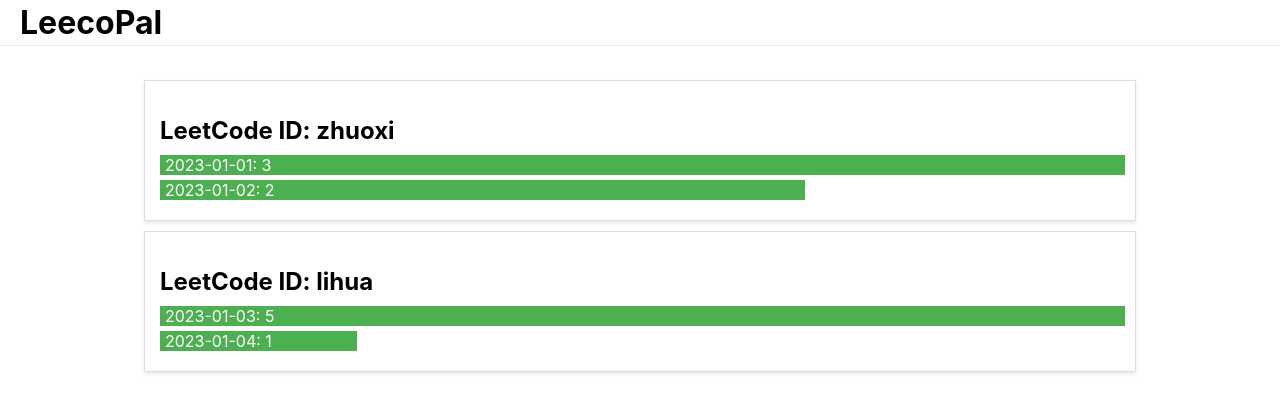
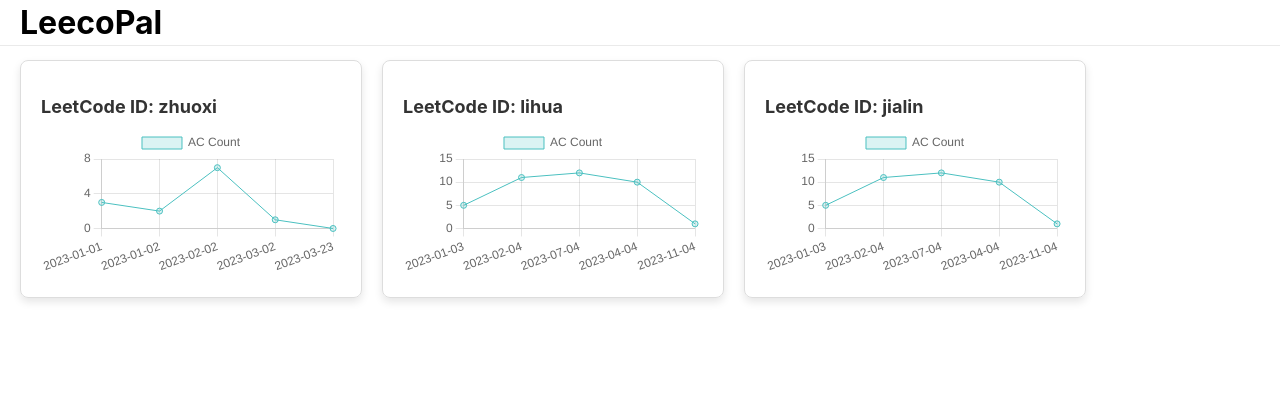
Before and after one commit to kyralu/leecopal, a React (Create React App) app: page /datadisplay in a window 1280 px wide. Shown: the top 412 px of the page. Built offline with nearby package versions, Linux system fonts and the light colour scheme; no server answers.

Commit message:
update the style of the group data display

```diff
--- a/package.json
+++ b/package.json
@@ -11,6 +11,7 @@
         "@testing-library/user-event": "^13.5.0",
         "axios": "^1.6.2",
         "bcrypt": "^5.1.1",
+        "chart.js": "^4.4.1",
         "cookie-parser": "^1.4.6",
         "cors": "^2.8.5",
         "dotenv": "^16.3.1",
--- a/src/components/GroupDataDisplay/GroupDataDisplay.js
+++ b/src/components/GroupDataDisplay/GroupDataDisplay.js
@@ -1,7 +1,7 @@
 import React from 'react';
 import style from './GroupDataDisplay.module.css';
+import Chart from 'chart.js/auto';
 
-// 测试数据
 const mockUsers = [
   {
     _id: '1',
@@ -9,6 +9,9 @@
     acRecords: [
       { date: '2023-01-01', acCount: 3 },
       { date: '2023-01-02', acCount: 2 },
+      { date: '2023-02-02', acCount: 7 },
+      { date: '2023-03-02', acCount: 1 },
+      { date: '2023-03-23', acCount: 0 },
     ],
   },
   {
@@ -16,32 +19,73 @@
     leetcodeId: 'lihua',
     acRecords: [
       { date: '2023-01-03', acCount: 5 },
-      { date: '2023-01-04', acCount: 1 },
+      { date: '2023-02-04', acCount: 11 },
+      { date: '2023-07-04', acCount: 12 },
+      { date: '2023-04-04', acCount: 10 },
+      { date: '2023-11-04', acCount: 1 },
     ],
   },
-  // 更多测试用户...
+  {
+    _id: '3',
+    leetcodeId: 'jialin',
+    acRecords: [
+      { date: '2023-01-03', acCount: 5 },
+      { date: '2023-02-04', acCount: 11 },
+      { date: '2023-07-04', acCount: 12 },
+      { date: '2023-04-04', acCount: 10 },
+      { date: '2023-11-04', acCount: 1 },
+    ],
+  },
+  // More test users...
 ];
 
-// 用户列表项组件
 const UserListItem = ({ user }) => {
-  // 找到最大的 AC 计数以用于归一化
-  const maxAcCount = Math.max(...user.acRecords.map(record => record.acCount), 0);
+  const canvasRef = React.useRef(null);
+  const chartRef = React.useRef(null);
+
+  React.useEffect(() => {
+    const ctx = canvasRef.current.getContext('2d');
+    const dates = user.acRecords.map(record => record.date);
+    const acCounts = user.acRecords.map(record => record.acCount);
+
+    // Destroy existing chart
+    if (chartRef.current) {
+      chartRef.current.destroy();
+    }
+
+    // Create new chart
+    chartRef.current = new Chart(ctx, {
+      type: 'line',
+      data: {
+        labels: dates,
+        datasets: [
+          {
+            label: 'AC Count',
+            data: acCounts,
+            backgroundColor: 'rgba(75, 192, 192, 0.2)',
+            borderColor: 'rgba(75, 192, 192, 1)',
+            borderWidth: 1,
+          },
+        ],
+      },
+      options: {
+        scales: {
+          y: {
+            beginAtZero: true,
+          },
+        },
+      },
+    });
+  }, [user]);
 
   return (
     <div className={style["user-item"]}>
       <h2>LeetCode ID: {user.leetcodeId}</h2>
-      <div className={style["chart"]}>
-        {user.acRecords.map((record, index) => (
-          <div key={index} className={style["chart-bar"]} style={{ width: `${(record.acCount / maxAcCount) * 100}%` }}>
-            <span>{record.date}: {record.acCount}</span>
-          </div>
-        ))}
-      </div>
+      <canvas ref={canvasRef}></canvas>
     </div>
   );
 };
 
-// 用户列表组件
 const UserList = () => {
   return (
     <div className={style["user-list"]}>
--- a/src/components/GroupDataDisplay/GroupDataDisplay.module.css
+++ b/src/components/GroupDataDisplay/GroupDataDisplay.module.css
@@ -1,42 +1,52 @@
-/* 用户列表的总体样式 */
 .user-list {
-    display: flex;
-    flex-direction: column;
-    align-items: center;
-    padding: 20px;
+  display: flex;
+  flex-wrap: wrap;
+  gap: 20px;
 }
 
-/* 每个用户项的样式 */
 .user-item {
-    border: 1px solid #ddd;
-    padding: 15px;
+  width: 300px;
+  padding: 20px;
+  border: 1px solid #ddd;
+  border-radius: 8px;
+  box-shadow: 0 4px 8px rgba(0, 0, 0, 0.1);
+  transition: transform 0.3s ease-in-out;
+
+  &:hover {
+    transform: scale(1.05);
+  }
+
+  h2 {
+    font-size: 18px;
     margin-bottom: 10px;
-    width: 80%;
-    box-shadow: 0 2px 4px rgba(0, 0, 0, 0.1);
+    color: #333;
+  }
+
+  canvas {
+    width: 100%;
+    height: 150px;
+    border-radius: 8px;
+  }
 }
 
-/* 用户标题样式 */
-.user-item h2 {
-    margin-bottom: 10px;
+.chart-bar {
+  display: flex;
+  justify-content: space-between;
+  background-color: #4CAF50;
+  color: white;
+  padding: 5px;
+  margin-bottom: 5px;
+  border-radius: 4px;
 }
 
-/* 条形图容器的样式 */
-.chart {
-    width: 100%;
+.chart-bar span {
+  margin-left: 10px;
 }
 
-/* 单个条形的样式 */
-.chart-bar {
-    height: 20px;
-    background-color: #4caf50; /* 条形图的颜色 */
-    margin: 5px 0;
-    color: white;
-    display: flex;
-    align-items: center; /* 文本垂直居中 */
-    padding-left: 5px;
+.chart-bar span:first-child {
+  margin-left: 0;
 }
 
-/* 可以添加额外的样式来调整条形图的外观 */
-.chart-bar:hover {
-    background-color: #388e3c; /* 鼠标悬停时条形图的颜色变化 */
+.chart {
+  margin-top: 20px;
 }
```
